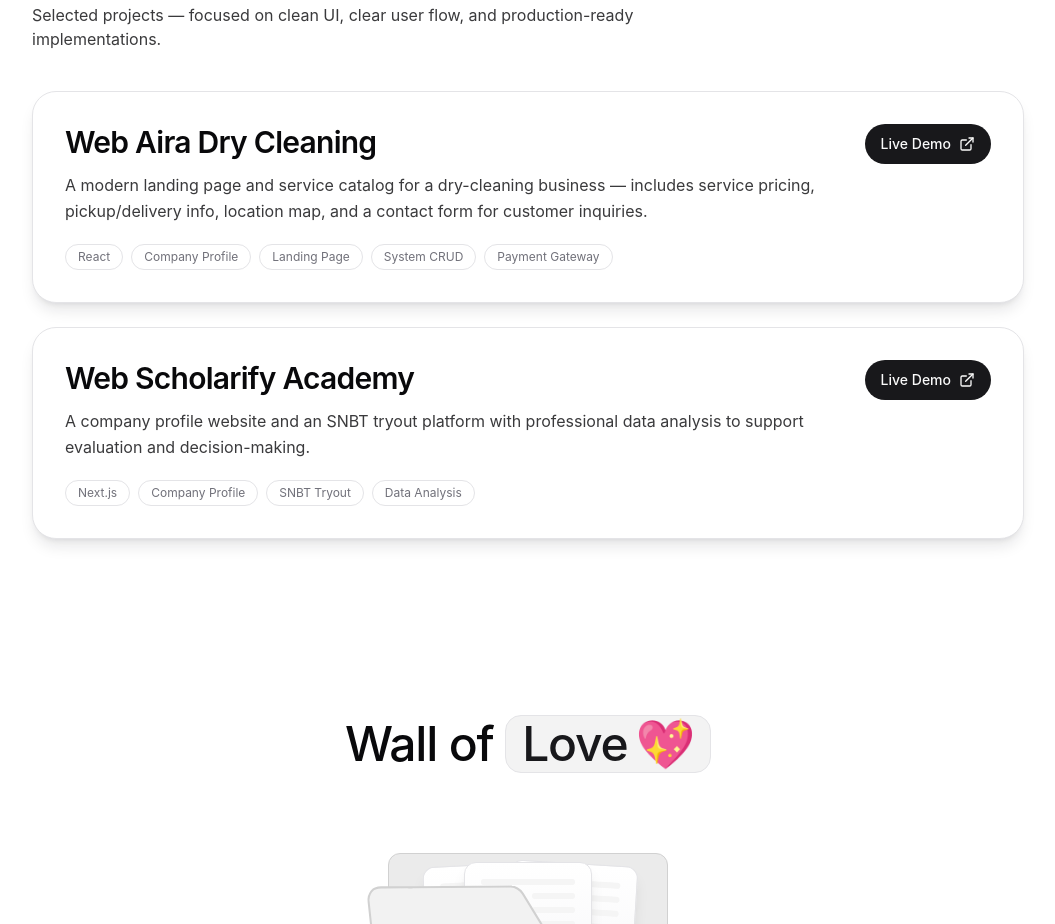
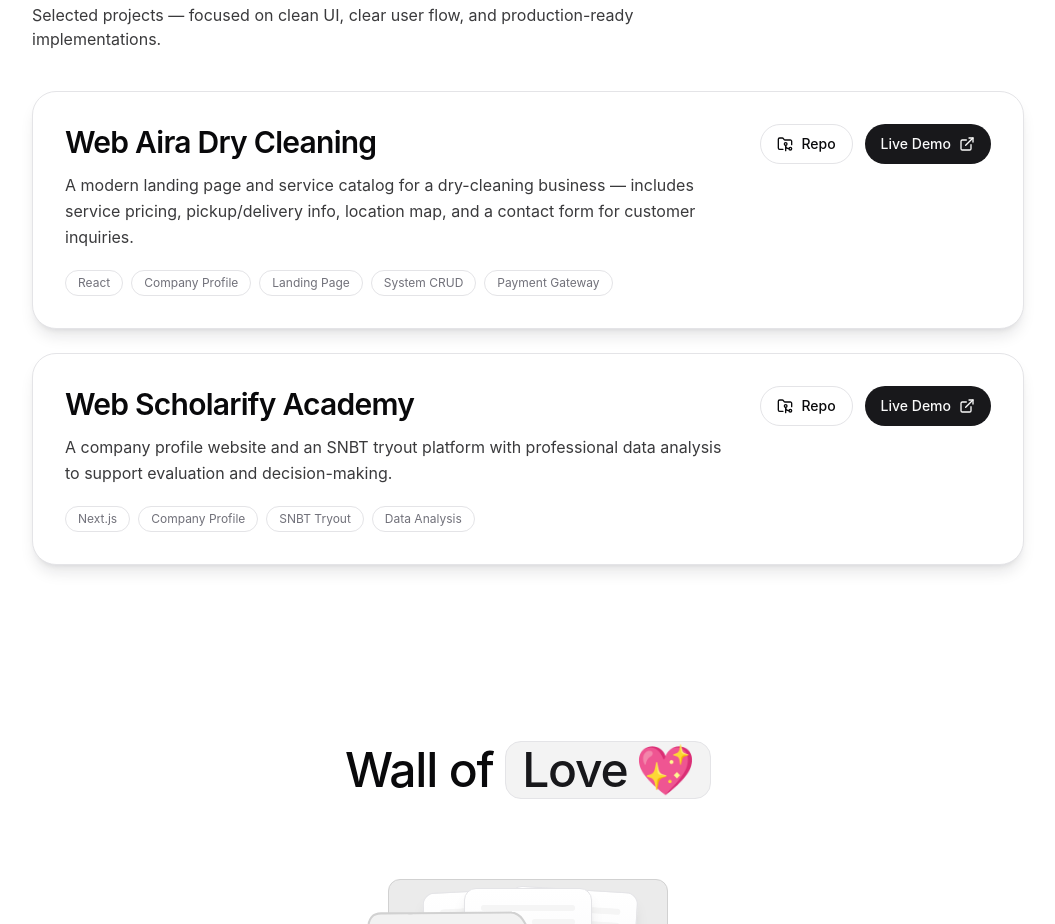
Before and after one commit to ZayeenJavas313/Portofolio, a React (Vite) app: page / in a window 1280 px wide. Shown: the part 3300-4224 px from the top of the page, without its empty margins (112-1167 px from the left). Built offline with nearby package versions, Linux system fonts and the light colour scheme.

Commit message:
Add repo button next to live demo in portfolio

```diff
--- a/src/components/Portfolio.tsx
+++ b/src/components/Portfolio.tsx
@@ -1,4 +1,4 @@
-import { ExternalLinkIcon } from "lucide-react";
+import { ExternalLinkIcon, FolderGit2Icon } from "lucide-react";
 import { Button } from "@/components/ui/button";
 
 const projects = [
@@ -8,6 +8,7 @@ const projects = [
       "A modern landing page and service catalog for a dry-cleaning business — includes service pricing, pickup/delivery info, location map, and a contact form for customer inquiries.",
     stack: "React",
     url: "#",
+    repoUrl: "#",
     tags: ["Company Profile", "Landing Page", "System CRUD", "Payment Gateway"],
   },
   {
@@ -16,6 +17,7 @@ const projects = [
       "A company profile website and an SNBT tryout platform with professional data analysis to support evaluation and decision-making.",
     stack: "Next.js",
     url: "https://scholarify.id/",
+    repoUrl: "#",
     tags: ["Company Profile", "SNBT Tryout", "Data Analysis"],
   },
 ];
@@ -68,6 +70,12 @@ export function Portfolio() {
                 </div>
 
                 <div className="flex gap-3 shrink-0">
+                  <Button className="rounded-full" variant="outline" asChild>
+                    <a href={project.repoUrl} target="_blank" rel="noreferrer">
+                      <FolderGit2Icon className="size-4 me-2" />
+                      Repo
+                    </a>
+                  </Button>
                   <Button className="rounded-full" asChild>
                     <a href={project.url} target="_blank" rel="noreferrer">
                       Live Demo
```
